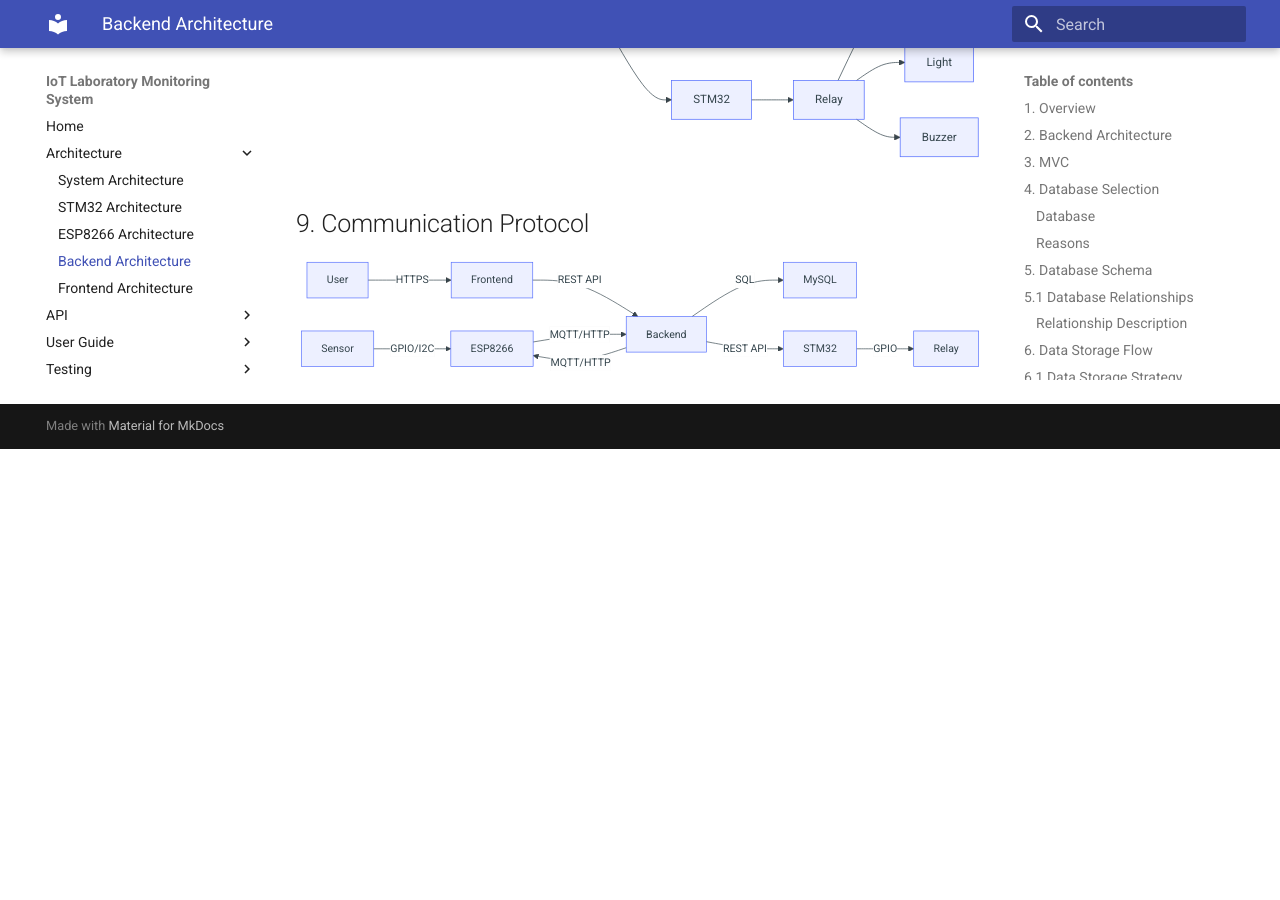
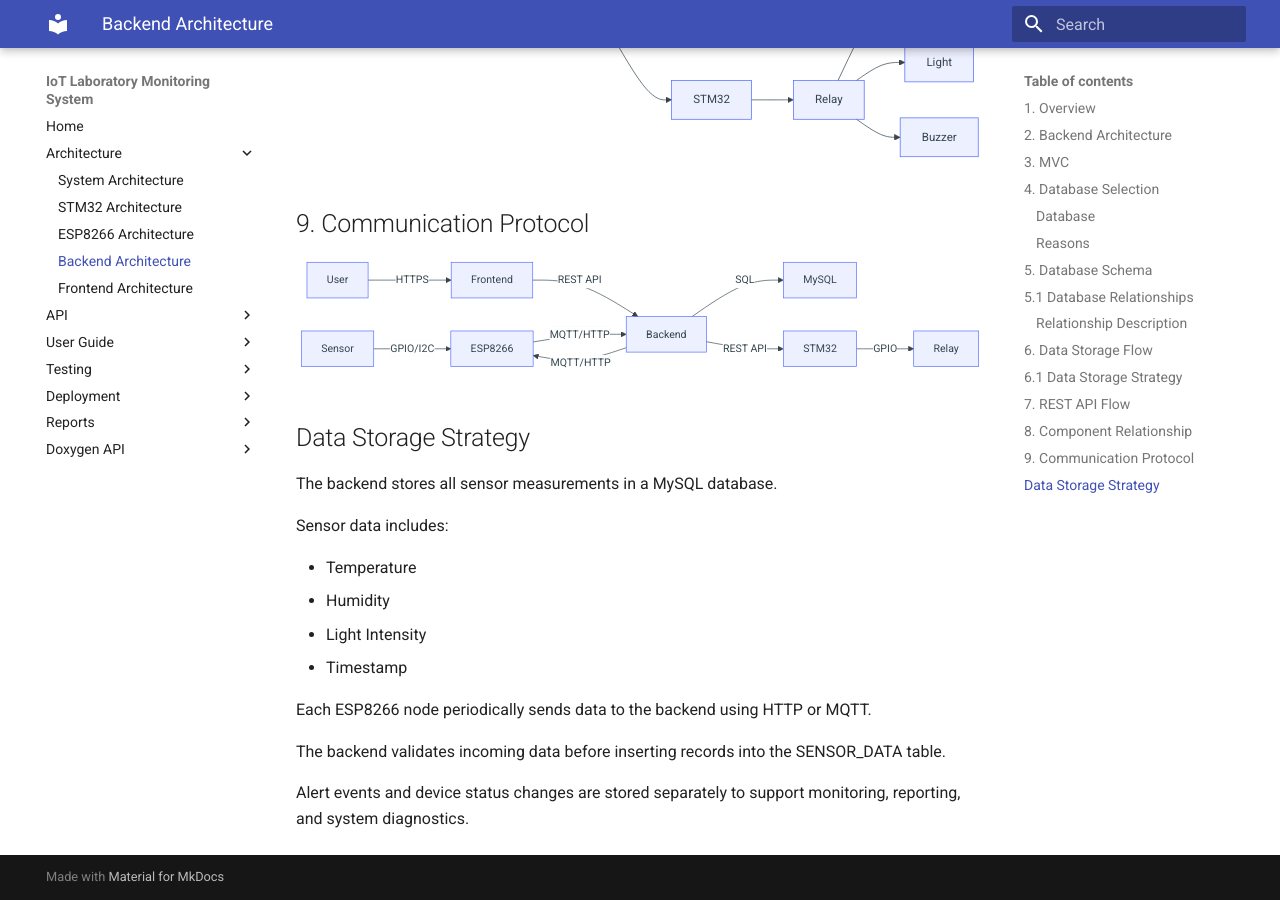
Before and after one commit to jostran1406/Phase_2_Group_11, an MkDocs documentation site: the page built from docs/architecture/backend.md, in a window 1280 px wide and 900 px high, scrolled down 3688 px. Built offline with MkDocs 1.6.1 and Material for MkDocs 9.7.7, drawn with Linux system fonts in a browser that asks for light colours; before the commit the page ends 4137 px from its top, so only the background shows below that.

````diff
--- a/docs/architecture/backend.md
+++ b/docs/architecture/backend.md
@@ -262,3 +262,20 @@ Backend -- REST API --> STM32
 
 STM32 -- GPIO --> Relay
 ```
+
+## Data Storage Strategy
+
+The backend stores all sensor measurements in a MySQL database.
+
+Sensor data includes:
+
+- Temperature
+- Humidity
+- Light Intensity
+- Timestamp
+
+Each ESP8266 node periodically sends data to the backend using HTTP or MQTT.
+
+The backend validates incoming data before inserting records into the SENSOR_DATA table.
+
+Alert events and device status changes are stored separately to support monitoring, reporting, and system diagnostics.
````
Also changed, not shown: docs/api/api-overview.md (added, +52 -0 lines), docs/api/backend_api.md (added, +130 -0 lines).
